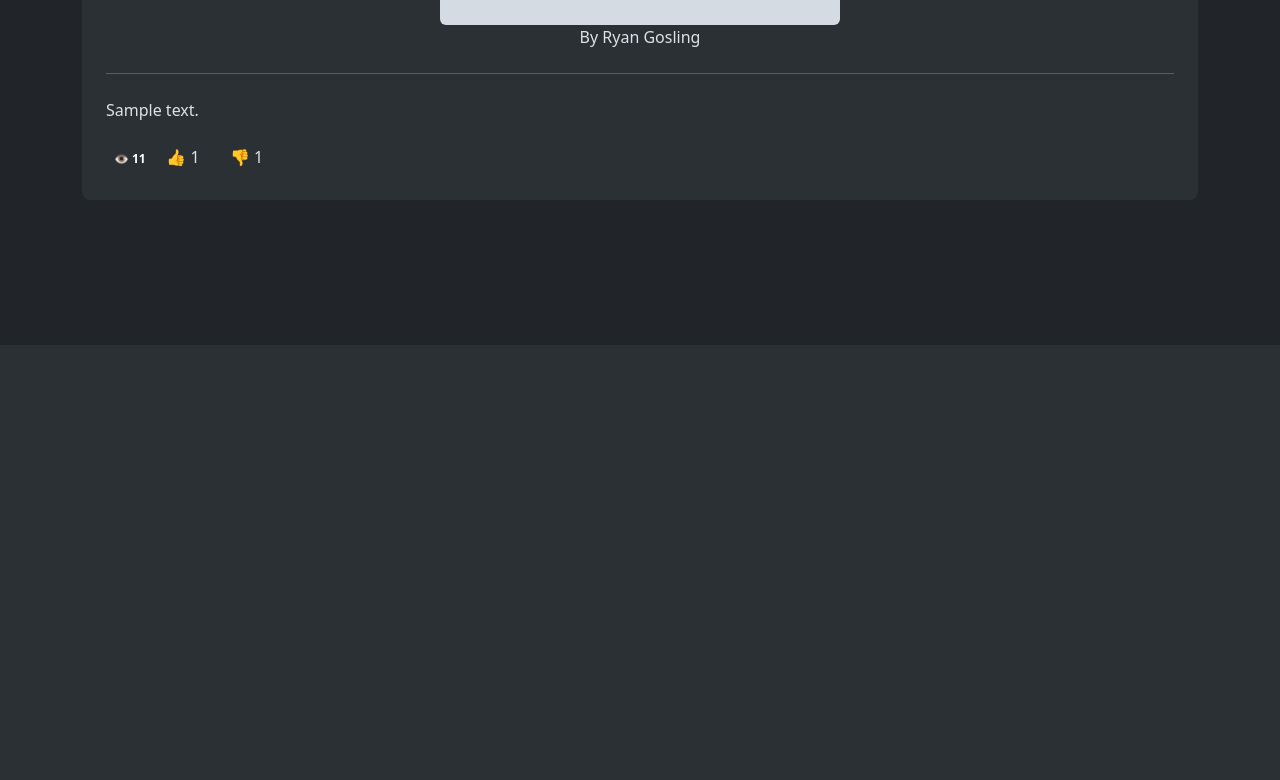
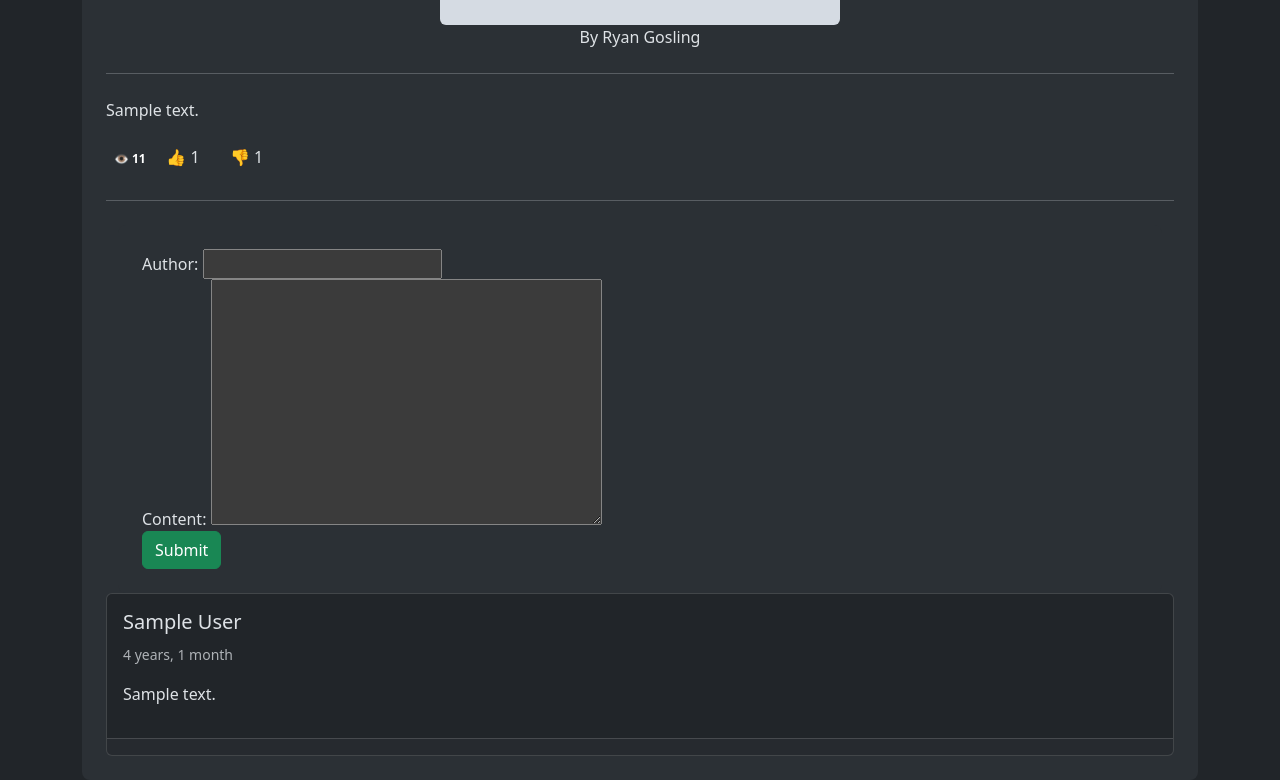
Before and after one commit to router97/DjangoHomework, a Django app: page /article/1/ in a window 1280 px wide. Shown: the part 455-1235 px from the top of the page. Before the commit the page ends 622 px from the top, so only its background shows below. Run offline with Django 5.2, Linux system fonts and the light colour scheme; tables that the repository leaves empty hold one stand-in row (values such as "Sample post"); grey boxes marked "Sample" are stand-in pictures.

Commit message:
added comments

```diff
--- a/apps/blog/admin.py
+++ b/apps/blog/admin.py
@@ -1,4 +1,5 @@
 from django.contrib import admin
-from .models import Article
+from .models import Article, Comment
 
 admin.site.register(Article)
+admin.site.register(Comment)
--- a/apps/blog/forms.py
+++ b/apps/blog/forms.py
@@ -1,7 +1,13 @@
 from django.forms import ModelForm
-from .models import Article
+from .models import Article, Comment
 
 class ArticleForm(ModelForm):
     class Meta:
         model = Article
         fields = '__all__'
+
+class CommentForm(ModelForm):
+    class Meta:
+        model = Comment
+        fields = '__all__'
+        exclude = ['article']
--- a/apps/blog/models.py
+++ b/apps/blog/models.py
@@ -20,3 +20,20 @@ class Article(models.Model):
         ordering = ["-created_at"]
         verbose_name = 'Article'
         verbose_name_plural = 'Articles'
+
+class Comment(models.Model):
+    article = models.ForeignKey(Article, on_delete=models.CASCADE, verbose_name='Article', related_name='comments')
+    author = models.CharField(max_length = 20, verbose_name = 'Author', editable = True)
+    likes = models.IntegerField(verbose_name = 'Likes', default = 0, editable = False, auto_created = True)
+    content = models.TextField(verbose_name = 'Content', blank = True, editable = True)
+
+    created_at = models.DateTimeField(verbose_name = 'Created at', auto_now_add = True)
+    edited_at = models.DateTimeField(verbose_name = 'Edited at', auto_now = True)
+
+    def __str__(self):
+        return f'{self.author} - {self.created_at}'
+
+    class Meta:
+        verbose_name = 'Comment'
+        verbose_name_plural = 'Comments'
+        ordering = ['likes']
--- a/apps/blog/templates/article.html
+++ b/apps/blog/templates/article.html
@@ -27,6 +27,27 @@
                     </span>
                 </a>
             </div>
+
+        </div>
+
+        <hr class="my-4">
+        <div>
+            <div class="container" id="article-form-container">
+                <div class="mt-4 rounded-3 bg-body-tertiary p-4">
+                    <form method="POST" action={% url 'blog:add-comment' article.id %} enctype="multipart/form-data" id="comment-form">
+                        {% csrf_token %}
+                        {{form_comment}}
+                        <input type="submit" class="btn btn-success" value="Submit">
+                    </form>
+                </div>
+            </div>
+        </div>
+        <div>
+            {% for comment in article.comments.all %}
+                {% include "comment_card.html" with comment=comment %}
+            {% empty %}
+                No comments
+            {% endfor %}
         </div>
     </div>
 </div>
--- /dev/null
+++ b/apps/blog/templates/comment_card.html
@@ -0,0 +1,24 @@
+{% comment %} <div class="col-4"> {% endcomment %}
+    <div class="card" id="comment-card-{{ comment.id }}">
+        <div class="card-body" id="comment-card-{{ comment.id }}-body">
+            <h5 class="card-title">{{ comment.author }}</h5>
+            <p class="card-text">
+                <small class="text-muted">{{ comment.created_at|timesince }}</small>
+            </p>
+            <p>
+                {{ comment.content }}
+            </p>
+        </div>
+        <div class="card-footer" id="comment-card-{{ comment.id }}-footer">
+            <div class="d-flex justify-content-between align-items-center">
+                <div>
+                    {% comment %} <a href={% url "blog:like-comment" comment.id %} class="text-decoration-none">
+                        <span class="btn" id="btn_like_{{ comment.id }}" style="cursor: pointer;">
+                            👍 {{ comment.likes }}
+                        </span>
+                    </a> {% endcomment %}
+                </div>
+            </div>
+        </div>
+    </div>
+{% comment %} </div> {% endcomment %}
--- a/apps/blog/urls.py
+++ b/apps/blog/urls.py
@@ -6,4 +6,5 @@ urlpatterns = [
     path('add-article', views.add_article, name = 'add-article'),
     path('like/<int:article_id>', views.like, name='like'),
     path('dislike/<int:article_id>', views.dislike, name='dislike'),
+    path('add-comment/<int:article_id>', views.add_comment, name='add-comment'),
 ]
--- a/apps/blog/views.py
+++ b/apps/blog/views.py
@@ -1,13 +1,16 @@
 from django.shortcuts import render, redirect, HttpResponse, get_object_or_404
 from django.http import HttpRequest
 from .models import Article
-from .forms import ArticleForm
+from .forms import ArticleForm, CommentForm
 
 def article(request: HttpRequest, id: int) -> HttpResponse:
     article = get_object_or_404(Article, id=id)
     article.views += 1
     article.save()
-    context = {'article': article}
+    form_comment = CommentForm
+    context = {
+        'article': article,
+        'form_comment': form_comment}
     return render(request, 'article.html', context)
 
 def add_article(request: HttpRequest):
@@ -20,6 +23,19 @@ def add_article(request: HttpRequest):
         form = ArticleForm()
     context = {'form': form}
     return render(request, 'article_form.html', context)
+
+def add_comment(request: HttpRequest, article_id: int):
+    if request.method == 'POST':
+        article = get_object_or_404(Article, id=article_id)
+        form = CommentForm(request.POST)
+        if form.is_valid():
+            comment = form.save(commit=False)
+            comment.article = article
+            comment.save()
+    else:
+        form = CommentForm()
+    next_url = request.META.get('HTTP_REFERER', '/')
+    return redirect(next_url)
 
 def like(request: HttpRequest, article_id: int):
     article = get_object_or_404(Article, id=article_id)
--- a/apps/main/views.py
+++ b/apps/main/views.py
@@ -10,6 +10,7 @@ def favicon(request: HttpRequest) -> FileResponse:
 def index(request: HttpRequest) -> HttpResponse:
     articles = Article.objects.all()
     context = {'articles': articles}
+
     return render(request, 'index.html', context)
 
 def about(request: HttpRequest) -> HttpResponse:
```
Also changed, not shown: apps/blog/migrations/0006_comment.py (added).
